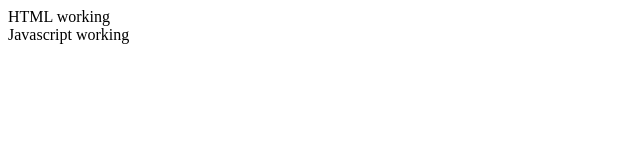
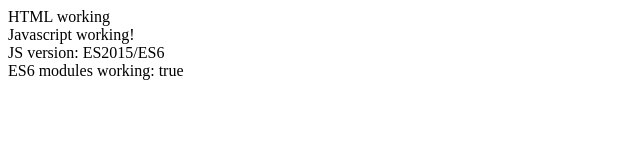
Before and after one commit to KryptonChicken/soundzcape, a website built with webpack: page frontend/index.html in a window 1280 px wide. Shown: the whole page, without its empty margins (0-640 px from the left). Built offline with nearby package versions, Linux system fonts and the light colour scheme.

Commit message:
webpack: Add babel (ES6/ES2015) loader.
This allows our frontend code to be written in ES2015 and get
transpiled into ES5 by Webpack.

```diff
--- a/frontend/app.js
+++ b/frontend/app.js
@@ -1,2 +1,20 @@
-var elem = document.getElementById("js-status");
-elem.innerHTML = "Javascript working";
+// ES6 module import/export check
+import utils from "./utils";
+
+const js_status = document.getElementById("js-status");
+const js_es6_check = document.getElementById("js-es6-check");
+const js_module_check = document.getElementById("js-module-check");
+
+const es6 = "ES2015/ES6";
+const x = 5;
+const y = 10;
+
+js_status.innerHTML = "Javascript working!";
+
+// Check if es6 template literal works.
+js_es6_check.innerHTML = `JS version: ${es6}`;
+
+let add_result = utils.add(x, y);
+let arrow_add_result = utils.arrow_add(x, y);
+
+js_module_check.innerHTML = `ES6 modules working: ${add_result == arrow_add_result}`;
--- a/frontend/index.html
+++ b/frontend/index.html
@@ -12,6 +12,8 @@
 <body>
   <div>HTML working</div>
   <div id="js-status"></div>
+  <div id="js-es6-check"></div>
+  <div id="js-module-check"></div>
 </body>
 
 </html>
--- a/frontend/package.json
+++ b/frontend/package.json
@@ -16,6 +16,9 @@
     "devDependencies": {
         "webpack": "^2.2.1",
         "html-loader": "^0.4.4",
-        "html-webpack-plugin": "^2.28.0"
+        "html-webpack-plugin": "^2.28.0",
+        "babel-core": "^6.23.1",
+        "babel-loader": "^6.3.2",
+        "babel-preset-es2015": "^6.22.0"
     }
 }
--- /dev/null
+++ b/frontend/utils.js
@@ -0,0 +1,12 @@
+function add(a, b) {
+    return a + b;
+}
+
+let arrow_add = (a, b) => a + b;
+
+let utils = {
+    add,
+    arrow_add
+};
+
+export default utils;
--- a/frontend/webpack.config.js
+++ b/frontend/webpack.config.js
@@ -16,6 +16,15 @@ module.exports = {
             {
                 test: /\.html$/,
                 loader: "html-loader"
+            }, {
+                test: /\.js$/,
+                exclude: /node_modules/,
+                loader: "babel-loader",
+                options: {
+                    presets: [
+                        ["es2015", { modules: false }]
+                    ]
+                }
             }
         ]
     },
```
